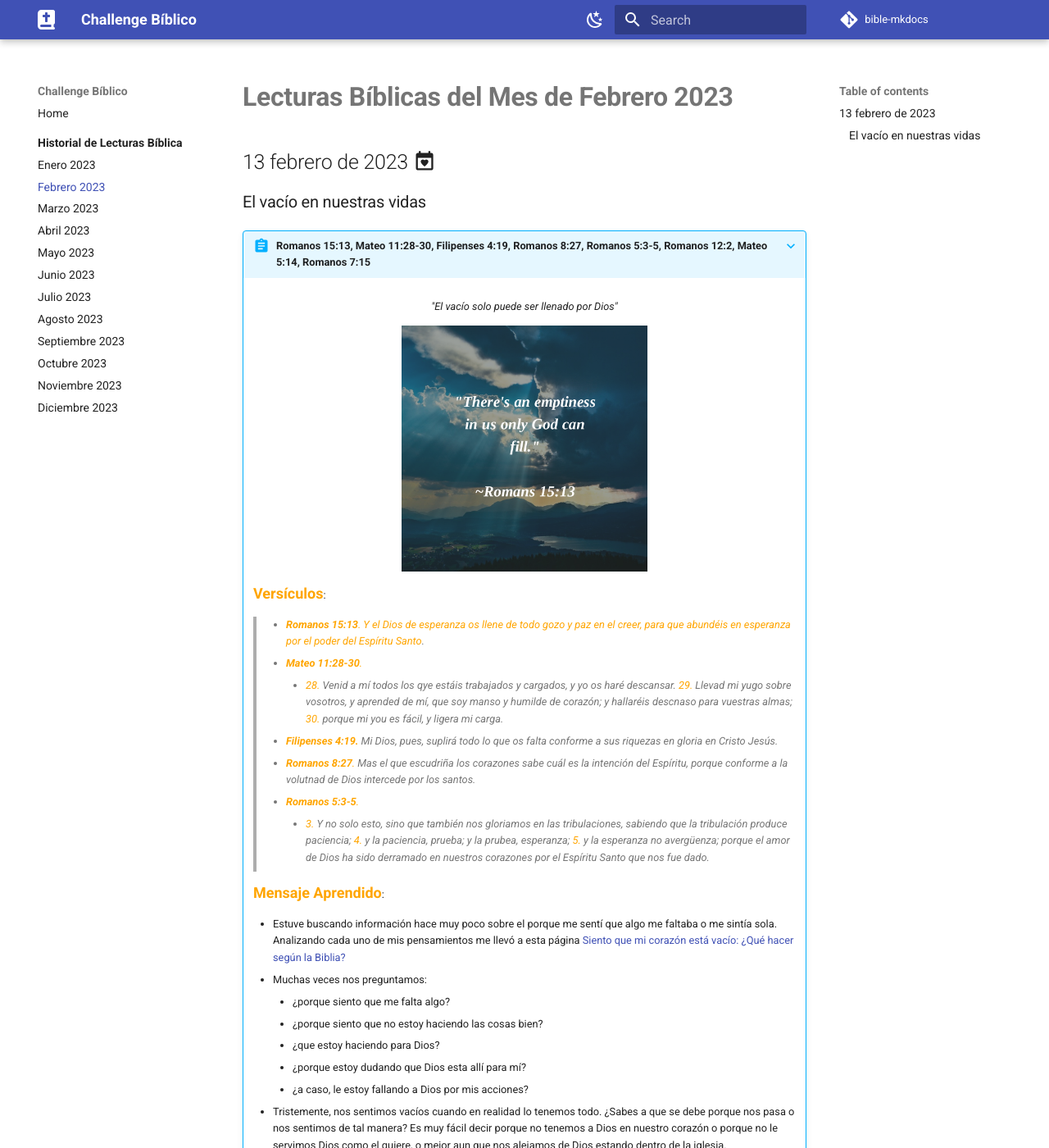
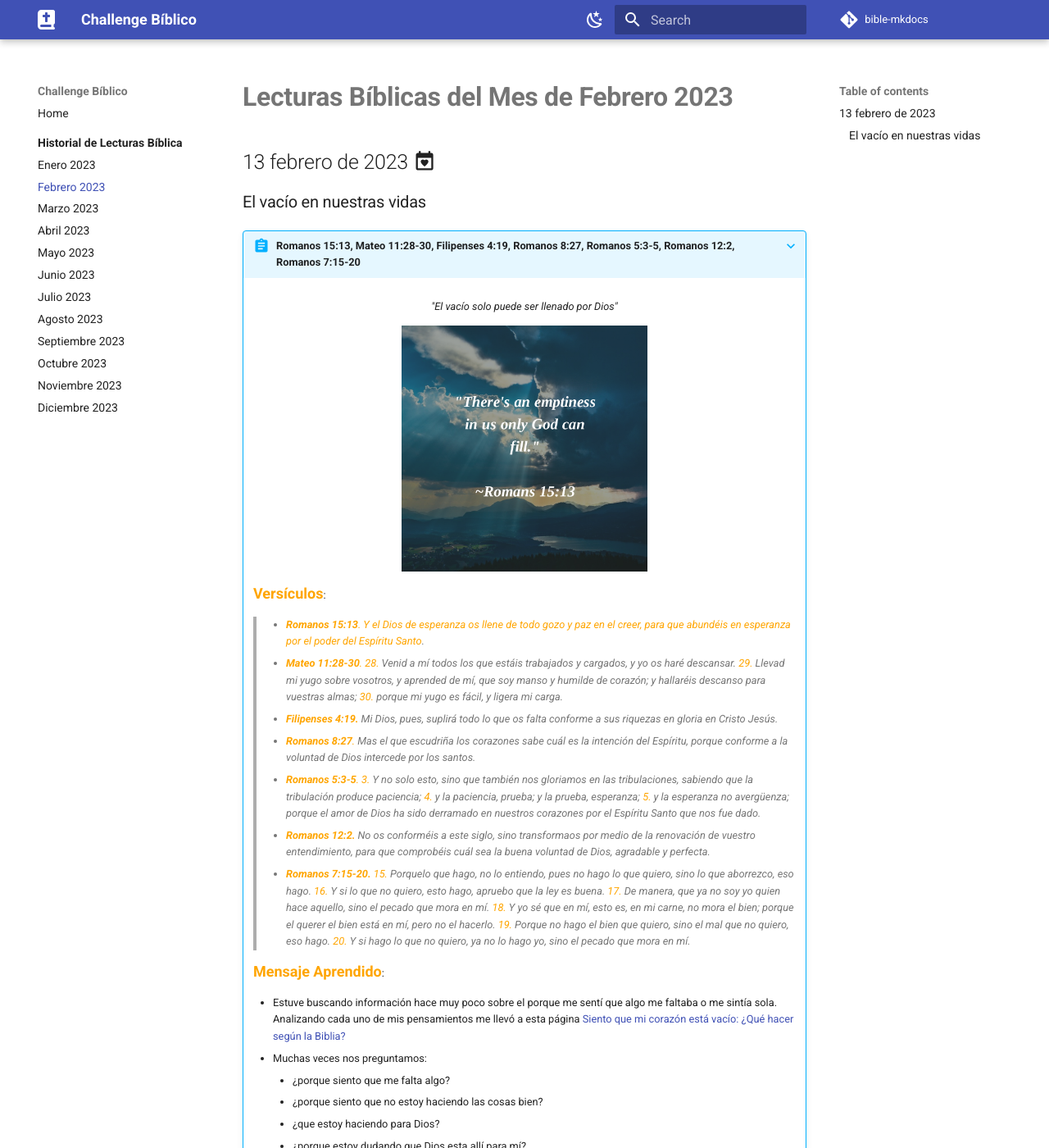
Before and after one commit to kiki7766/bible-mkdocs, an MkDocs documentation site: the page built from docs/m/feb.md, in a window 1280 px wide and 1400 px high. Shown: the whole window at 82% size. Built offline with MkDocs 1.6.1 and Material for MkDocs 9.7.7, drawn with Linux system fonts in a browser that asks for light colours; some web fonts are replaced; comment, search, counter and statistics services are not loaded.

Commit message:
adding verses for feb

```diff
--- a/docs/m/feb.md
+++ b/docs/m/feb.md
@@ -2,18 +2,18 @@
 
 ## 13 febrero de 2023 :material-calendar-heart:
 ### El vacío en nuestras vidas
-???+ abstract "Romanos 15:13, Mateo 11:28-30, Filipenses 4:19, Romanos 8:27, Romanos 5:3-5, Romanos 12:2, Mateo 5:14, Romanos 7:15"
+???+ abstract "Romanos 15:13, Mateo 11:28-30, Filipenses 4:19, Romanos 8:27, Romanos 5:3-5, Romanos 12:2, Romanos 7:15-20"
     <figure markdown><figcaption>"El vacío solo puede ser llenado por Dios"</figcaption>
-    ![Obrero Aprobado](../assets/emptiness.png){ width="300" }</figure>
+    ![Emptiness](../assets/emptiness.png){width=300} </figure>
     <font size=4, color=orange>**Versículos**</font>:
 
     > - _<font color=orange>**Romanos 15:13**. Y el Dios de esperanza os llene de todo gozo y paz en el creer, para que abundéis en esperanza por el poder del Espíritu Santo</font>._
-    > - _<font color=orange> **Mateo 11:28-30**.</font>_
-        - _<font color=orange> 28.</font> Venid a mí todos los qye estáis trabajados y cargados, y yo os haré descansar. <font color=orange> 29.</font> Llevad mi yugo sobre vosotros, y aprended de mí, que soy manso y humilde de corazón; y hallaréis descnaso para vuestras almas; <font color=orange> 30.</font> porque mi you es fácil, y ligera mi carga._
+    > - _<font color=orange> **Mateo 11:28-30**. 28.</font> Venid a mí todos los que estáis trabajados y cargados, y yo os haré descansar. <font color=orange> 29.</font> Llevad mi yugo sobre vosotros, y aprended de mí, que soy manso y humilde de corazón; y hallaréis descanso para vuestras almas; <font color=orange> 30.</font> porque mi yugo es fácil, y ligera mi carga._
     > - _<font color=orange> **Filipenses 4:19.**</font> Mi Dios, pues, suplirá todo lo que os falta conforme a sus riquezas en gloria en Cristo Jesús._
-    > - _<font color=orange> **Romanos 8:27**.</font> Mas el que escudriña los corazones sabe cuál es la intención del Espíritu, porque conforme a la volutnad de Dios intercede por los santos._
-    > - _<font color=orange>**Romanos 5:3-5**.</font>_
-        - _<font color=orange>3.</font> Y no solo esto, sino que también nos gloriamos en las tribulaciones, sabiendo que la tribulación produce paciencia; <font color=orange> 4.</font> y la paciencia, prueba; y la prubea, esperanza; <font color=orange> 5.</font> y la esperanza no avergüenza; porque el amor de Dios ha sido derramado en nuestros corazones por el Espíritu Santo que nos fue dado._
+    > - _<font color=orange> **Romanos 8:27**.</font> Mas el que escudriña los corazones sabe cuál es la intención del Espíritu, porque conforme a la voluntad de Dios intercede por los santos._
+    > - _<font color=orange>**Romanos 5:3-5**.</font> <font color=orange>3.</font> Y no solo esto, sino que también nos gloriamos en las tribulaciones, sabiendo que la tribulación produce paciencia; <font color=orange> 4.</font> y la paciencia, prueba; y la prueba, esperanza; <font color=orange> 5.</font> y la esperanza no avergüenza; porque el amor de Dios ha sido derramado en nuestros corazones por el Espíritu Santo que nos fue dado._
+    > - _<font color=orange>**Romanos 12:2.**</font> No os conforméis a este siglo, sino transformaos por medio de la renovación de vuestro entendimiento, para que comprobéis cuál sea la buena voluntad de Dios, agradable y perfecta._
+    > - _<font color=orange>**Romanos 7:15-20.**</font> <font color=orange>15.</font> Porquelo que hago, no lo entiendo, pues no hago lo que quiero, sino lo que aborrezco, eso hago. <font color=orange>16.</font> Y si lo que no quiero, esto hago, apruebo que la ley es buena. <font color=orange>17.</font> De manera, que ya no soy yo quien hace aquello, sino el pecado que mora en mí. <font color=orange>18.</font> Y yo sé que en mí, esto es, en mi carne, no mora el bien; porque el querer el bien está en mí, pero no el hacerlo. <font color=orange>19.</font> Porque no hago el bien que quiero, sino el mal que no quiero, eso hago. <font color=orange>20.</font> Y si hago lo que no quiero, ya no lo hago yo, sino el pecado que mora en mí._
 
     <font size=4, color=orange>**Mensaje Aprendido**</font>:
 
```
Also changed, not shown: docs/m/ene.md (+1 -1 lines), docs/m/index.md (+1 -1 lines), docs/assets/empty.png (added).
